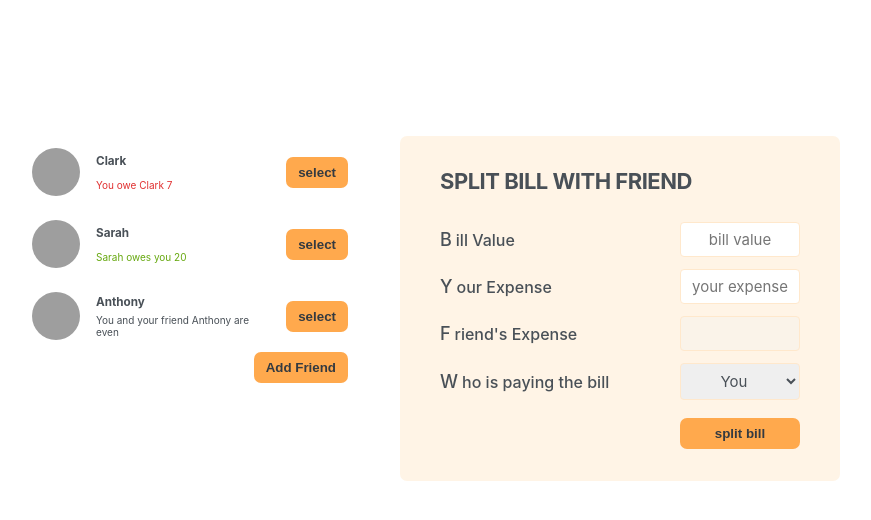
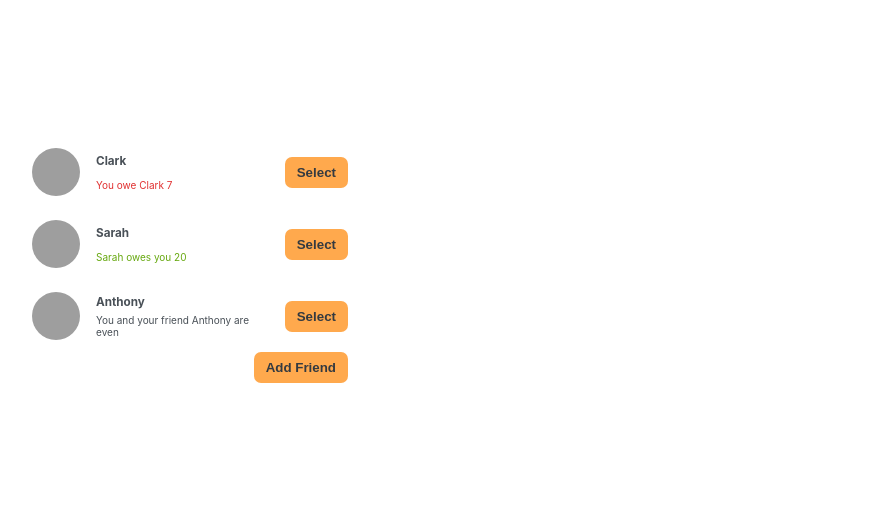
Before and after one commit to WilliamsAdu-Gyamfi/eat-n-split, a React (Create React App) app: page / in a window 1280 px wide. Shown: the top 520 px of the page, without its empty margins (210-1081 px from the left). Built offline with nearby package versions, Linux system fonts and the light colour scheme; grey boxes are pictures that could not be loaded.

Commit message:
controlled element

```diff
--- a/src/App.js
+++ b/src/App.js
@@ -23,37 +23,61 @@ const initialFriends = [
 
 const App = function () {
   const [friends, setFriends] = useState(initialFriends);
+  console.log(friends);
 
-  const handleAddFriend = function (newFriend) {
-    setFriends((friends) => [...friends, newFriend]);
+  const [selectedFriend, setSelectedFriend] = useState(null);
+
+  const handleAddFriend = function (friend) {
+    setFriends((friends) => [...friends, friend]);
+  };
+
+  const handleSelection = function (friend) {
+    // setSelectedFriend(friend);
+    setSelectedFriend((selected) =>
+      selected?.id === friend.id ? null : friend,
+    );
   };
 
   return (
     <div className="app">
       <div className="sidebar">
-        <FriendsList friends={friends} />
-        <FriendForm onAddFriend={handleAddFriend} />
+        <FriendsList
+          friends={friends}
+          onSelection={handleSelection}
+          selectedFriend={selectedFriend}
+        />
+        <FriendForm
+          onAddFriend={handleAddFriend}
+          onSelection={handleSelection}
+        />
       </div>
-      <SplitForm />
+      {selectedFriend && <SplitForm selectedFriend={selectedFriend} />}
     </div>
   );
 };
 
-const FriendsList = function ({ friends }) {
+const FriendsList = function ({ friends, onSelection, selectedFriend }) {
   return (
     <div>
       {friends.map((friend) => (
-        <Friend friend={friend} key={friend.id} />
+        <Friend
+          friend={friend}
+          key={friend.id}
+          onSelection={onSelection}
+          selectedFriend={selectedFriend}
+        />
       ))}
     </div>
   );
 };
 
-const Friend = function ({ friend }) {
+const Friend = function ({ friend, onSelection, selectedFriend }) {
+  const isSelected = selectedFriend?.id === friend.id;
+
   console.log(friend);
   return (
     <div>
-      <li>
+      <li className={isSelected ? "selected" : ""}>
         <img src={friend.image} alt={friend.name}></img>
         <h3>{friend.name}</h3>
         {friend.balance < 0 && (
@@ -72,7 +96,9 @@ const Friend = function ({ friend }) {
           <p>You and your friend {friend.name} are even</p>
         )}
 
-        <button className="button">select</button>
+        <button className="button" onClick={() => onSelection(friend)}>
+          {isSelected ? "Close" : "Select"}
+        </button>
       </li>
     </div>
   );
@@ -136,24 +162,42 @@ const FriendForm = function ({ onAddFriend }) {
   );
 };
 
-const SplitForm = function () {
+const SplitForm = function ({ selectedFriend }) {
+  const [bill, setBill] = useState("");
+  const [userBill, setUserBill] = useState("");
+  const billFriend = bill ? bill - userBill : "";
+  const [whoPays, setWhoPays] = useState("user");
   return (
     <>
       <form className="form-split-bill">
-        <h2>SPLIT BILL WITH FRIEND</h2>
+        <h2>SPLIT BILL WITH {selectedFriend.name}</h2>
         <label>Bill Value </label>
-        <input type="text" placeholder="bill value"></input>
+        <input
+          type="text"
+          placeholder="bill value"
+          value={bill}
+          onChange={(e) => setBill(Number(e.target.value))}
+        ></input>
 
         <label>Your Expense </label>
-        <input type="text" placeholder="your expense"></input>
+        <input
+          type="text"
+          placeholder="your expense"
+          value={userBill}
+          onChange={(e) =>
+            setUserBill(
+              Number(e.target.value) > bill ? userBill : Number(e.target.value),
+            )
+          }
+        ></input>
 
-        <label>Friend's Expense </label>
-        <input type="text" disabled></input>
+        <label>{selectedFriend.name}'s Expense </label>
+        <input type="text" disabled value={billFriend}></input>
 
         <label>Who is paying the bill</label>
-        <select>
+        <select value={whoPays} onChange={(e) => setWhoPays(e.target.value)}>
           <option value="user">You</option>
-          <option value="friend">Your friend</option>
+          <option value="friend">{selectedFriend.name}</option>
         </select>
         <button className="button">split bill</button>
       </form>
```
